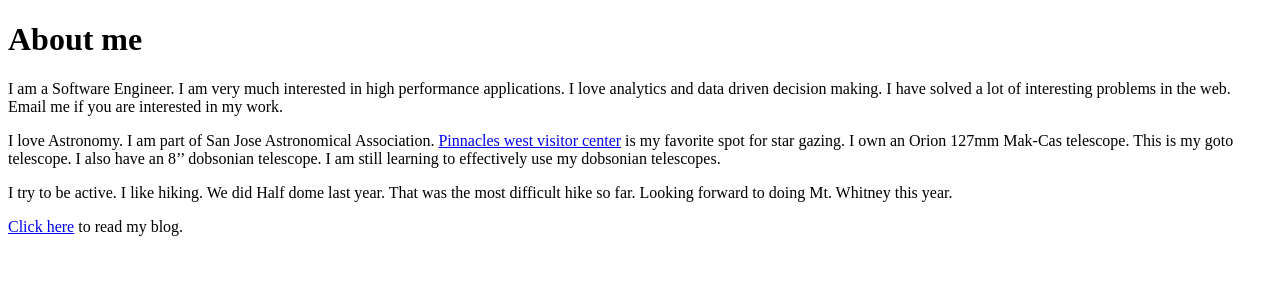
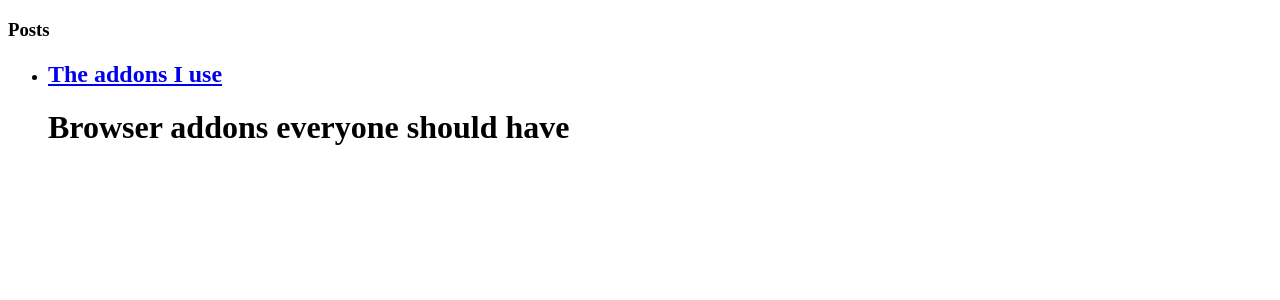
Before and after one commit to algorithmcardboard/anirudhanrajagopalan.com, a Jekyll site: the page built from index.markdown, in a window 1280 px wide. Shown: the top 300 px of the page. Built offline with Jekyll 4.4.1, drawn with Linux system fonts in a browser that asks for light colours.

Commit message:
List of browser extensions I use

```diff
--- a/_includes/navigation.html
+++ /dev/null
@@ -1,5 +0,0 @@
-<nav>
-    {% for item in site.data.navigation %}
-      <a href="{{ item.link }}" {% if page.url == item.link %}class="current"{% endif %}>{{ item.name }}</a>
-    {% endfor %}
-  </nav>
--- a/_layouts/default.html
+++ b/_layouts/default.html
@@ -9,7 +9,6 @@
     {% seo %}
   </head>
   <body>
-  	{% include navigation.html %}
     {{ content }}
   </body>
 </html>
--- a/index.markdown
+++ b/index.markdown
@@ -1,13 +1,13 @@
 ---
-title: This is a test site
+title: Anirudhan's blog
 ---
 
-# About me
-
-I am a Software Engineer.  I am very much interested in high performance applications.  I love analytics and data driven decision making.  I have solved a lot of interesting problems in the web.  Email me if you are interested in my work.
-
-I love Astronomy.  I am part of San Jose Astronomical Association.  [Pinnacles west visitor center](https://osm.org/go/TYf2DuMgg--) is my favorite spot for star gazing.  I own an Orion 127mm Mak-Cas telescope.  This is my goto telescope.  I also have an 8'' dobsonian telescope.  I am still learning to effectively use my dobsonian telescopes.
-
-I try to be active.  I like hiking.  We did Half dome last year.  That was the most difficult hike so far.  Looking forward to doing Mt. Whitney this year.
-
-[Click here](/blog.html) to read my blog.
+<h3>Posts</h3>
+<ul>
+  {% for post in site.posts %}
+    <li>
+      <h2><a href="{{ post.url }}">{{ post.title }}</a></h2>
+      <p>{{ post.excerpt }}</p>
+    </li>
+  {% endfor %}
+</ul>
```
Also changed, not shown: _posts/2020-11-09-browser-addons-everyone-should-have.markdown (added, +38 -0 lines), _posts/2020-11-09-welcome-to-jekyll.markdown (deleted, +0 -29 lines), blog.html (deleted, +0 -16 lines), _data/navigation.yml (deleted).
